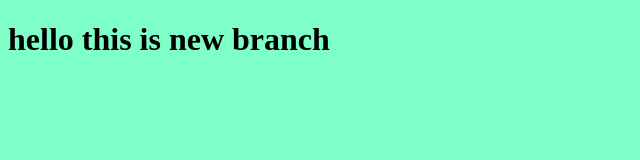
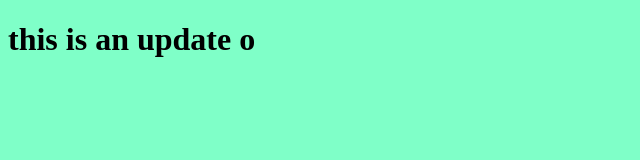
Before and after one commit to Mennatalahtaha/myproject, a plain HTML site: page index.html in a window 1280 px wide. Shown: the whole page, without its empty margins (0-640 px from the left). Drawn offline with Linux system fonts and the light colour scheme.

Commit message:
edit the html file

```diff
--- a/index.html
+++ b/index.html
@@ -7,7 +7,7 @@
     <link rel="stylesheet" href="style.css">
 </head>
 <body>
-    <h1>hello this is new branch</h1>
+    <h1>this is an update o</h1>
     <script src="app.js"></script>
 </body>
 </html>
```
